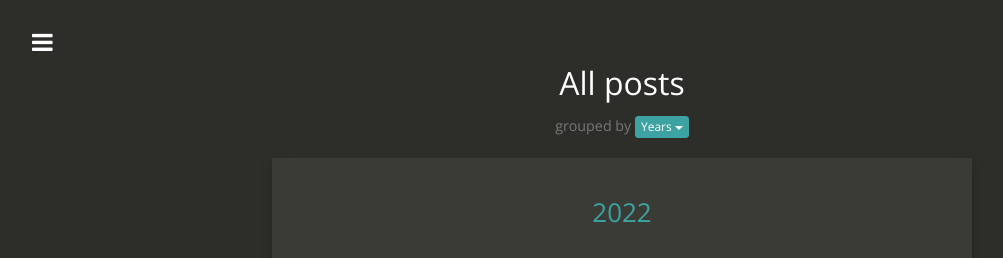
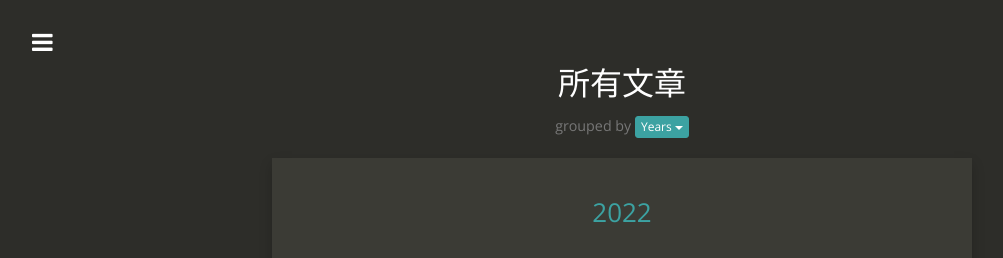
Before and after one commit to XLsn0w/XLsn0w.github.io, a Jekyll site: the page built from posts.html, in a window 1280 px wide. Shown: the top 258 px of the page, without its empty margins (18-1021 px from the left). Built offline with Jekyll 4.4.1, drawn with Linux system fonts in a browser that asks for light colours; nearby versions of some CDN libraries.

Commit message:
Update posts.html

```diff
--- a/posts.html
+++ b/posts.html
@@ -8,7 +8,7 @@ make-smaller-titles: true
   <div class="row index all-posts">
 
     <h1 class="header author-header">{{ site.author_name }}</h1>
-    <h2 class="header" itemprop="headline">All posts</h2>
+    <h2 class="header" itemprop="headline">所有文章</h2>
     <h2 class="header categories" itemprop="headline"><small>grouped by
 
       <div class="dropdown btn-group">
```
